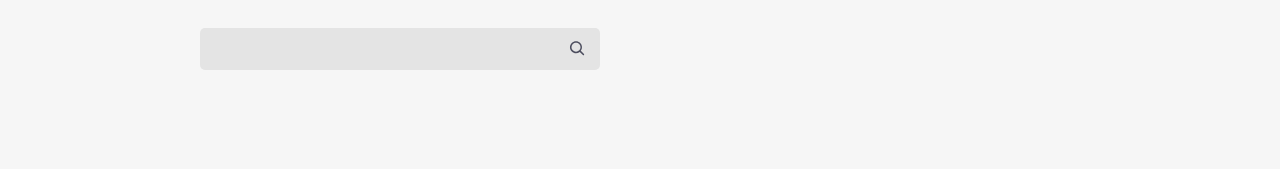
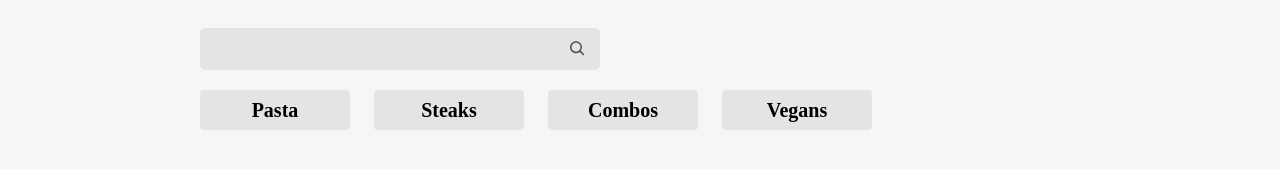
Before and after one commit to TiagoDorini/aluroni, a React (Create React App) app: page / in a window 1280 px wide. Shown: the part 507-676 px from the top of the page. Built offline with nearby package versions, Linux system fonts and the light colour scheme; a web font is replaced by a local one.

Commit message:
feat: add filter types and styles

```diff
--- a/src/pages/DishMenu/DishMenu.module.scss
+++ b/src/pages/DishMenu/DishMenu.module.scss
@@ -55,4 +55,12 @@
     font-size: 3rem;
     margin-bottom: 30px;
   }
+  &__filters {
+    align-items: center;
+    display: flex;
+    flex-wrap: wrap;
+    justify-content: space-between;
+    margin-bottom: 30px;
+    width: 100%;
+  }
 }
--- /dev/null
+++ b/src/pages/DishMenu/Filters/Filters.module.scss
@@ -0,0 +1,27 @@
+@import "styles/variables";
+
+.filters {
+  display: flex;
+  gap: 24px;
+  flex-wrap: wrap;
+  margin: 20px 0;
+  &__filter {
+    align-items: center;
+    background-color: $grey;
+    border: none;
+    border-radius: 4px;
+    display: flex;
+    font-size: 1.25rem;
+    font-weight: bold;
+    height: 40px;
+    justify-content: center;
+    width: 150px;
+    &--active {
+      background-color: $blue;
+      color: white;
+    }
+    &:hover {
+      cursor: pointer;
+    }
+  }
+}
--- /dev/null
+++ b/src/pages/DishMenu/Filters/filters.json
@@ -0,0 +1,18 @@
+[
+    {
+      "label": "Pasta",
+      "id": 1
+    },
+    {
+      "label": "Steaks",
+      "id": 2
+    },
+    {
+      "label": "Combos",
+      "id": 3
+    },
+    {
+      "label": "Vegans",
+      "id": 4
+    }
+  ]
--- /dev/null
+++ b/src/pages/DishMenu/Filters/index.tsx
@@ -0,0 +1,22 @@
+import filters from "./filters.json"
+import styles from "./Filters.module.scss"
+
+type IOption = typeof filters[0]
+
+export default function Filters() {
+  function selectFilter(option: IOption) {}
+
+  return (
+    <div className={styles.filters}>
+      {filters.map((option) => (
+        <button
+          className={styles.filters__filter}
+          key={option.id}
+          onClick={() => selectFilter(option)}
+        >
+          {option.label}
+        </button>
+      ))}
+    </div>
+  )
+}
--- a/src/pages/DishMenu/index.tsx
+++ b/src/pages/DishMenu/index.tsx
@@ -2,6 +2,7 @@ import styles from "./DishMenu.module.scss"
 import { ReactComponent as Logo } from "assets/logo.svg"
 import SearchEngine from "./SearchEngine"
 import { useState } from "react"
+import Filters from "./Filters"
 
 export interface IDishMenuProps {}
 
@@ -19,6 +20,9 @@ export default function DishMenu({}: IDishMenuProps) {
       <section className={styles.dishMenu}>
         <h3 className={styles.dishMenu__title}>Menu</h3>
         <SearchEngine search={search} setSearch={setSearch} />
+        <div className={styles.dishMenu__filters}>
+          <Filters />
+        </div>
       </section>
     </main>
   )
```
